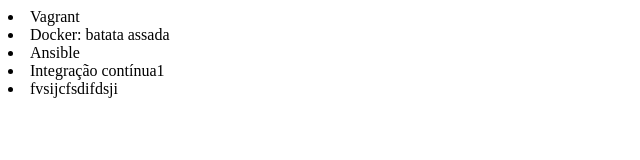
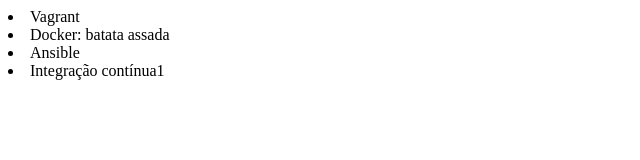
Before and after one commit to HenriqueMachado046/alura-git, a plain HTML site: page index.html in a window 1280 px wide. Shown: the whole page, without its empty margins (0-640 px from the left). Drawn offline with Linux system fonts and the light colour scheme.

Commit message:
Revert "item novo na lista"
This reverts commit 1528f179e5de77c8bc8fb26c51b36b2698b50faa.

```diff
--- a/index.html
+++ b/index.html
@@ -10,6 +10,5 @@
     <li>Docker: batata assada</li>
     <li>Ansible</li>
     <li>Integração contínua1</li>
-    <li>fvsijcfsdifdsji</li>
 </body>
 </html>
```
